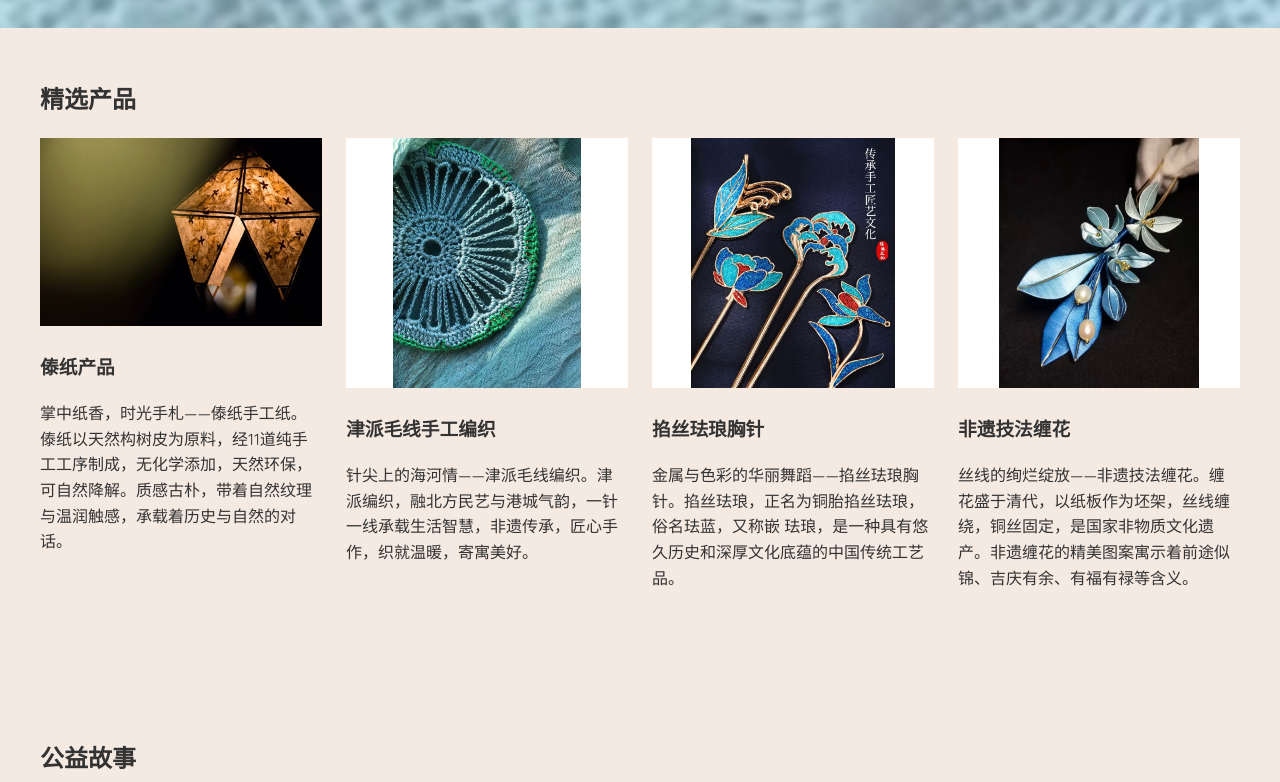
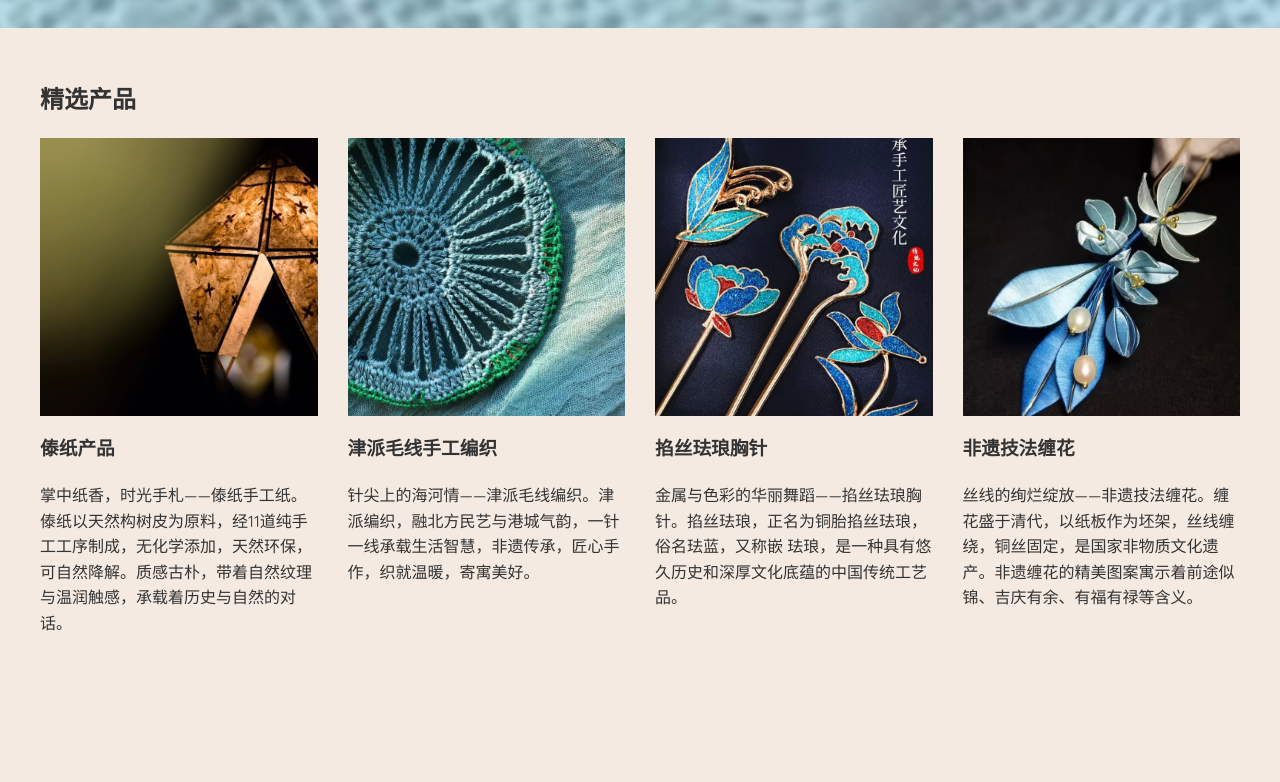
Before and after one commit to luolory/craftgiftsbyher, a plain HTML site: page index.html in a window 1280 px wide. Shown: the part 580-1362 px from the top of the page. Drawn offline with nearby package versions, Linux system fonts and the light colour scheme; a small style sheet from the web is missing.

Commit message:
style.css

```diff
--- a/style.css
+++ b/style.css
@@ -536,12 +536,20 @@ footer {
   color: var(--color-light-text);
 }
 /* 确保首页和商店的所有产品卡片图片完整显示，不被裁剪 */
-.featured-card img,
-.product-card img,
-#featured-products img {
-    width: 100% !important;
-    height: auto !important;
-    object-fit: contain !important; /* 核心：让图片完整缩放显示，不裁剪局部 */
-    max-height: 250px; /* 限制一个合适的最大高度，防止图片过长 */
-    background-color: #fff; /* 如果图片比例不一致，用白色底色垫底保持整齐 */
+#featured-products{
+    display:grid;
+    grid-template-columns:repeat(4,1fr);
+    gap:30px;
 }
+
+.featured-card{
+    display:flex;
+    flex-direction:column;
+}
+
+.featured-card img{
+    width:100%;
+    aspect-ratio:1/1;
+    object-fit:cover;
+    display:block;
+}
```
